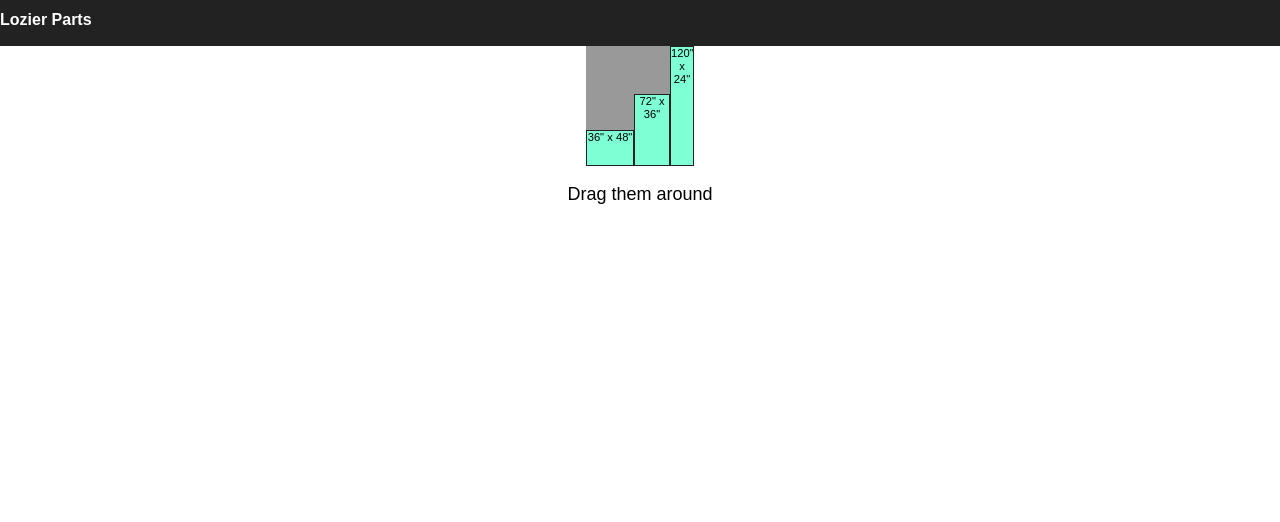
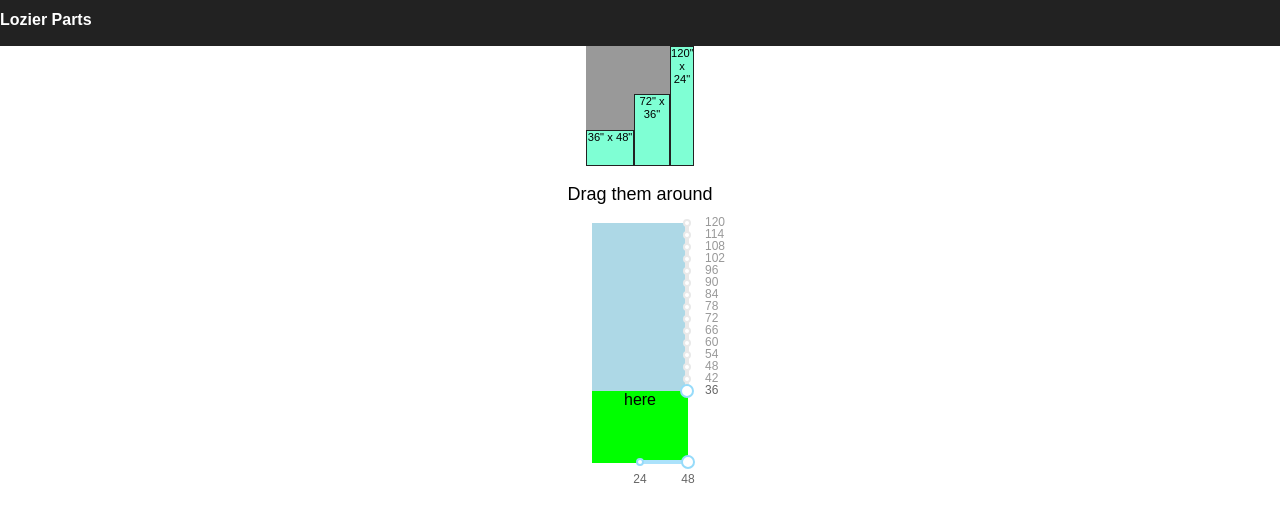
Before and after one commit to jstudenski/lozier-part-generator, a React (Create React App) app: page / in a window 1280 px wide. Shown: the top 522 px of the page. Built offline with nearby package versions, Linux system fonts and the light colour scheme.

Commit message:
working sliders for lozier height

```diff
--- a/package.json
+++ b/package.json
@@ -3,6 +3,7 @@
   "version": "0.1.0",
   "private": true,
   "dependencies": {
+    "rc-slider": "^8.6.2",
     "react": "^16.5.0",
     "react-beautiful-dnd": "^9.0.2",
     "react-dom": "^16.5.0",
--- a/src/App.css
+++ b/src/App.css
@@ -29,6 +29,7 @@
   display: inline-block;
 }
 
+
 .Fixture {
   margin-bottom: -4px;
   background-color: aquamarine;
@@ -43,3 +44,11 @@
   overflow: hidden;
   box-sizing: border-box;
 }
+
+.builder {
+  background-color: lightblue;
+  position: relative;
+  display: inline-block;
+  width: 96px;
+  height: 240px;
+}
--- a/src/App.js
+++ b/src/App.js
@@ -2,6 +2,8 @@ import React, { Component } from 'react';
 import './App.css';
 import './normalize.css';
 import {SortableContainer, SortableElement, arrayMove} from 'react-sortable-hoc';
+import Slider from 'rc-slider';
+import 'rc-slider/assets/index.css';
 
 const Fixture = SortableElement(({value}) =>
   <div className="Fixture" style={{width: value.width, height: value.height}}>
@@ -10,7 +12,7 @@ const Fixture = SortableElement(({value}) =>
 );
 
 const SortableList = SortableContainer(({items}) => {
-  console.log(items);
+  // console.log(items);
   return (
     <div className="SortableContainer">
       {items.map((value, index) => (
@@ -23,6 +25,8 @@ const SortableList = SortableContainer(({items}) => {
     </div>
   );
 });
+
+
 
 class SortableComponent extends Component {
   state = {
@@ -98,9 +102,48 @@ class SortableComponent extends Component {
   }
 }
 
+const verticalMarks = {
+  120: '120',
+  114: '114',
+  108: '108',
+  102: '102',
+  96: '96',
+  90: '90',
+  84: '84',
+  78: '78',
+  72: '72',
+  66: '66',
+  60: '60',
+  54: '54',
+  48: '48',
+  42: '42',
+  36: '36',
+};
+
+const horizontalMarks = {
+  48: '48',
+  24: '24',
+};
+
 
 class App extends Component {
+  constructor(props){
+    super(props);
+    this.state = {
+      verticalBound: 36,
+      horizontalBound: 48,
+    };
+  }
+
+
   render() {
+    this.verticalBoundChange = (e) => {
+      this.setState({ verticalBound: e });
+    }
+    this.horizontalBoundChange = (e) => {
+      this.setState({ horizontalBound: e });
+    }
+
     return (
       <div className="App">
         <header className="App-header">
@@ -110,6 +153,44 @@ class App extends Component {
         <p className="App-intro">
           Drag them around
         </p>
+        <div className="builder">
+          <Slider
+            vertical={true}
+            min={36}
+            max={120}
+            step={6}
+            dots={true}
+            marks={verticalMarks}
+            value={this.state.verticalBound}
+            onChange={this.verticalBoundChange}
+            style={{height: '168px',display: 'inline-block', position: 'absolute', right: -6, zIndex: 1}}
+          />
+          <Slider
+            min={24}
+            max={48}
+            step={24}
+            dots={true}
+            marks={horizontalMarks}
+            value={this.state.horizontalBound}
+            onChange={this.horizontalBoundChange}
+            style={{width: '48px', display: 'inline-block', position: 'absolute', bottom: -6, right: 0, zIndex: 1}}
+          />
+          <div
+            style={
+              {
+                "backgroundColor": "lime",
+                "width": "96px",
+                "height": "204px",
+                "bottom": "0px",
+                "left": "0px",
+                "position": "absolute",
+                width: this.state.horizontalBound*2,
+                height: this.state.verticalBound*2
+              }
+            }
+            className='builder-item'
+            >here</div>
+        </div>
       </div>
     );
   }
```
Also changed, not shown: 1 other file (tests, documents, lock files or other folders).
